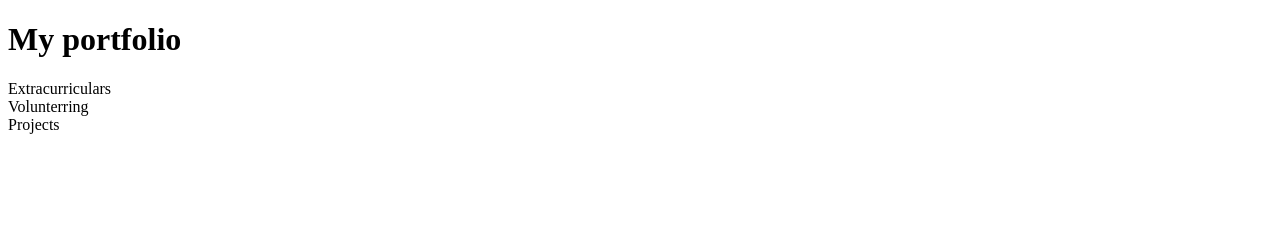
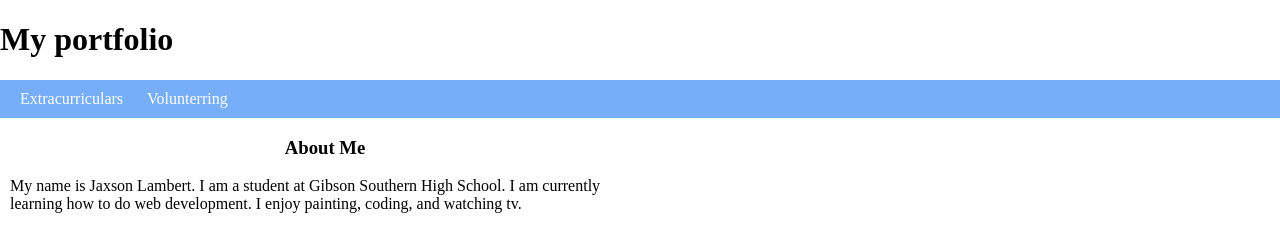
Before and after one commit to coder-964/my-portfolio, a plain HTML site: page index.html in a window 1280 px wide. Drawn offline with Linux system fonts and the light colour scheme.

Commit message:
added css

```diff
--- a/index.css
+++ /dev/null
@@ -1,5 +0,0 @@
-#navbar-links{
-    list-style-type: none;
-    margin: 0;
-    padding: 0;
-}
--- a/index.html
+++ b/index.html
@@ -4,18 +4,25 @@
     <meta charset="UTF-8">
     <meta name="viewport" content="width=device-width, initial-scale=1.0">
     <title>My portfolio</title>
-    <link rel="stylesheet" href="index.css">
+    <link rel="stylesheet" href="style.css">
 </head>
 <body>
     <header>
         <h1>My portfolio</h1>
         <nav id="navbar">
             <ul id="navbar-links">
-                <li><a>Extracurriculars</a></li>
-                <li><a>Volunterring</a></li>
-                <li><a>Projects</a></li>
+                <li><a href="">Extracurriculars</a></li>
+                <li><a href="">Volunterring</a></li>
             </ul>
         </nav>
     </header>
+    <main>
+        <div id="about-me">
+            <section>
+                <h3>About Me</h3>
+                <p>My name is Jaxson Lambert. I am a student at Gibson Southern High School. I am currently learning how to do web development. I enjoy painting, coding, and watching tv.</p>
+            </section>
+        </div>
+    </main>
 </body>
 </html>
--- /dev/null
+++ b/style.css
@@ -0,0 +1,32 @@
+body{
+    margin: 0;
+}
+#navbar-links{
+    list-style-type: none;
+    margin: 0;
+    padding: 0;
+    background-color: rgb(119, 174, 250);
+    padding: 10px;
+}
+#navbar-links li{
+    display: inline;
+    color: white;
+    padding: 10px;
+}
+#navbar-links a{
+    text-decoration: none;
+    color: white;
+}
+#navbar-links a:hover{
+    color: black;
+}
+main{
+    margin: 10px;
+}
+#about-me{
+    width: 50%
+}
+#about-me h3{
+    text-align: center;
+    font-family:'Times New Roman', Times, serif;
+}
```
